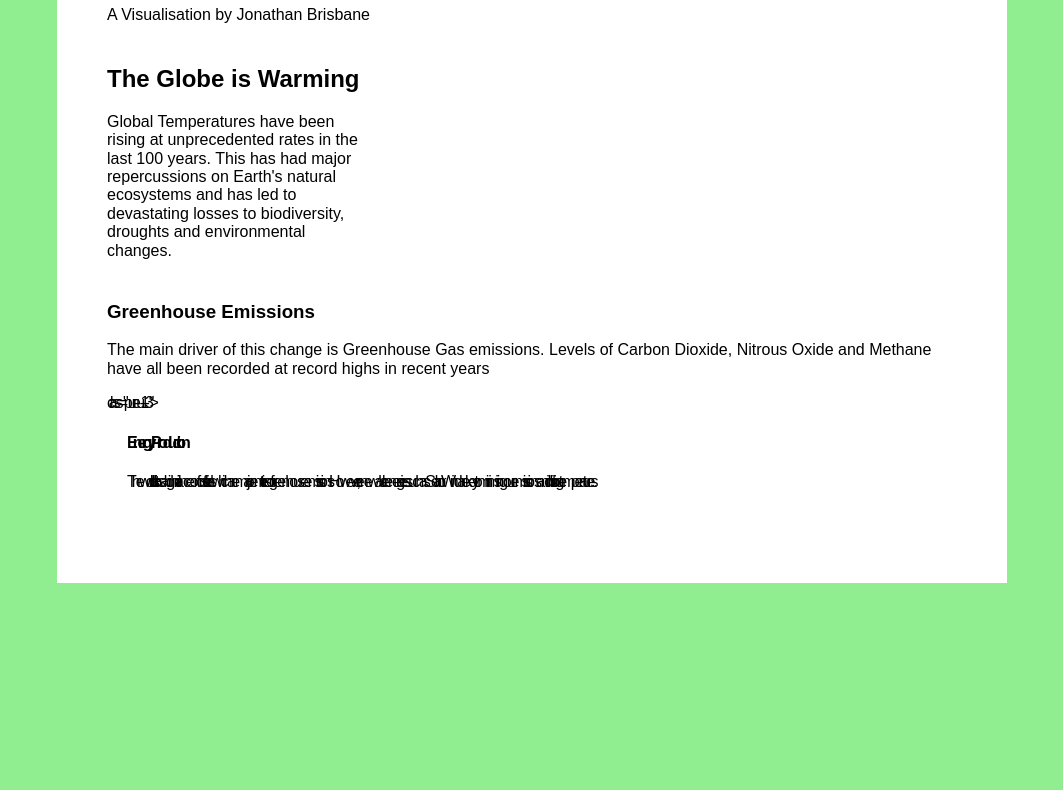
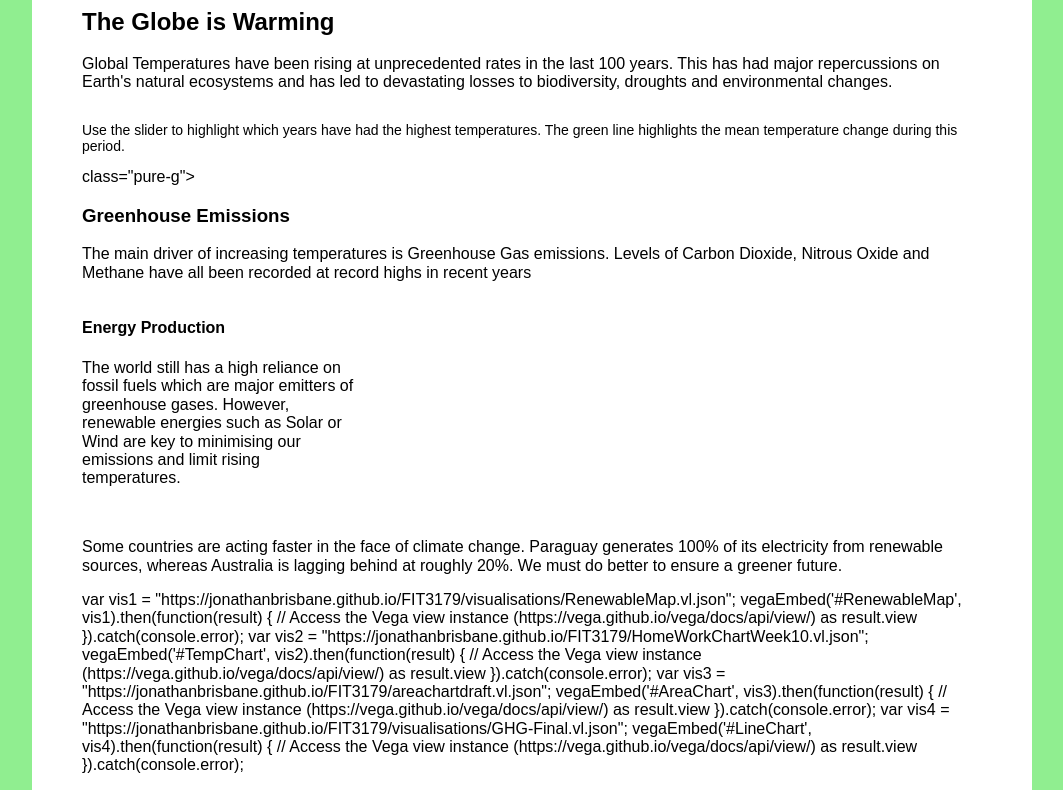
Before and after one commit to jonathanbrisbane/FIT3179, a plain HTML site: page index.html in a window 1280 px wide. Shown: the part 124-914 px from the top of the page, without its empty margins (108-1171 px from the left). Before the commit the page ends 800 px from the top, so only its background shows below. Drawn offline with nearby package versions, Linux system fonts and the light colour scheme; a script that the page names is missing.

Commit message:
Update index.html

```diff
--- a/index.html
+++ b/index.html
@@ -22,7 +22,7 @@
        font-family: 'Verdana', sans-serif;
      }
      .page{
-       width: 850px;
+       width: 900px;
        background-color: white;
        margin: auto;
        padding: 50px;
@@ -55,38 +55,44 @@
       <div class="pure-u-1-1">
         <h1>Impacts of Global Energy Production on Climate Change</h1>
         <p>A Visualisation by Jonathan Brisbane</p>
+        <h2>The Globe is Warming</h2>
+        <p>Global Temperatures have been rising at unprecedented rates in the last 100 years. This has had major repercussions on Earth's natural ecosystems and has led to devastating losses to biodiversity, droughts and environmental changes.</p>
+        <div id="TempChart" class="vis-container></div>
+     </div>
+  </div>
+
+  <div class="pure-g">
+    <div class="pure-u-1-1 small-font">
+      <p>Use the slider to highlight which years have had the highest temperatures. The green line highlights the mean temperature change during this period.</p>
+    </div>
+  </div>
+
+  <div> class="pure-g">
+    <div class="pure-u-1-1">
+      <h3>Greenhouse Emissions</h3>
+      <p>The main driver of increasing temperatures is Greenhouse Gas emissions. Levels of Carbon Dioxide, Nitrous Oxide and Methane have all been recorded at record highs in recent years</p>
+      <div id="LineChart" class="vis-container></div>
      </div>
   </div>
 
   <div class="pure-g">
     <div class="pure-u-1-3">
       <div class="description description-left">
-        <h2>The Globe is Warming</h2>
-        <p>Global Temperatures have been rising at unprecedented rates in the last 100 years. This has had major repercussions on Earth's natural ecosystems and has led to devastating losses to biodiversity, droughts and environmental changes.</p>
+        <h4>Energy Production</h4>
+        <p>The world still has a high reliance on fossil fuels which are major emitters of greenhouse gases. However, renewable energies such as Solar or Wind are key to minimising our emissions and limit rising temperatures.</p>
       </div>
     </div>
     <div class="pure-u-2-3">
-      <div id="TempChart"></div>
+      <div id="AreaChart" class="vis-container"></div>
     </div>
   </div>
 
-
-  <h3>Greenhouse Emissions</h3>
-  <p>The main driver of this change is Greenhouse Gas emissions. Levels of Carbon Dioxide, Nitrous Oxide and Methane have all been recorded at record highs in recent years</p>
-  <div id="LineChart"></div>
-
   <div class="pure-g">
-    <div class="pure-u-2-3">
-      <div id="AreaChart" class="vis-container"></div>
+    <div class="pure-u-1-1">
+      <p>Some countries are acting faster in the face of climate change. Paraguay generates 100% of its electricity from renewable sources, whereas Australia is lagging behind at roughly 20%. We must do better to ensure a greener future.</p>
+      <div id="RenewableMap" class="vis-container></div>
     </div>
-    <div> class="pure-u-1-3">
-      <div class="description description-right">
-        <h4>Energy Production</h4>
-        <p>The world still has a high reliance on fossil fuels which are major emitters of greenhouse emissions. However, renewable energies such as Solar or Wind are key to minimising our emissions and limit rising temperatures.</p>
-      </div>
-    </div>
-
-<div id="RenewableMap"></div>
+  </div>
 
 <script type="text/javascript">
   var vis1 = "https://jonathanbrisbane.github.io/FIT3179/visualisations/RenewableMap.vl.json";
```
